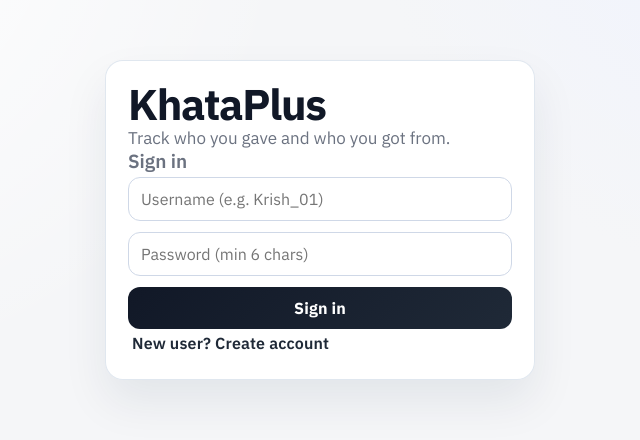
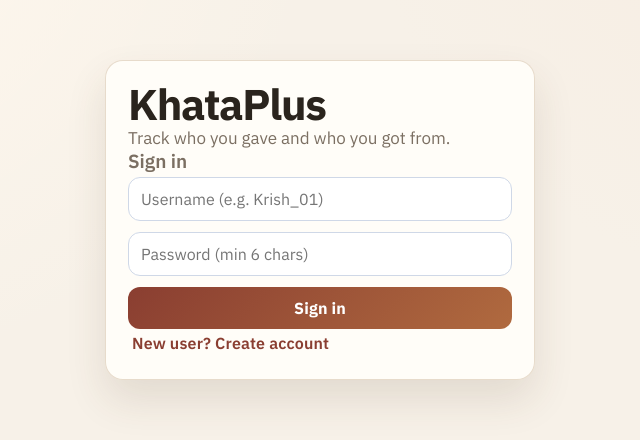
Before and after one commit to ErKrish25/AccountBook, a React (Vite) app in the folder Desktop/PORJECTS/Accountbook/: page / in a window 1280 px wide. Shown: the part 180-620 px from the top of the page, without its empty margins (320-960 px from the left). Built offline with nearby package versions, Linux system fonts and the light colour scheme; no server answers.

Commit message:
Apply warm premium professional app color palette

```diff
--- a/Desktop/PORJECTS/Accountbook/src/styles.css
+++ b/Desktop/PORJECTS/Accountbook/src/styles.css
@@ -1,17 +1,17 @@
 @import url('https://fonts.googleapis.com/css2?family=IBM+Plex+Sans:wght@400;500;600;700&display=swap');
 
 :root {
-  --bg: #f5f6f8;
-  --surface: #ffffff;
-  --surface-soft: #f8fafc;
-  --text: #111827;
-  --text-muted: #6b7280;
-  --border: #e5e7eb;
-  --brand-1: #1f2937;
-  --brand-2: #374151;
-  --success: #0f766e;
-  --danger: #b91c1c;
-  --accent: #2563eb;
+  --bg: #f7f1e8;
+  --surface: #fffdf9;
+  --surface-soft: #f5efe4;
+  --text: #2a241d;
+  --text-muted: #7b6f62;
+  --border: #e5d8c8;
+  --brand-1: #7a3a2f;
+  --brand-2: #b06a3f;
+  --success: #1e7a56;
+  --danger: #ba3434;
+  --accent: #a65a2a;
   --radius-lg: 18px;
   --radius-md: 12px;
 }
@@ -25,8 +25,8 @@ body {
   font-family: 'IBM Plex Sans', 'Avenir Next', 'Segoe UI', sans-serif;
   color: var(--text);
   background:
-    radial-gradient(circle at 10% 10%, #ffffff 0%, transparent 36%),
-    radial-gradient(circle at 90% 0%, #eef2ff 0%, transparent 34%),
+    radial-gradient(circle at 12% 9%, #fff8ee 0%, transparent 36%),
+    radial-gradient(circle at 90% 0%, #f7ece1 0%, transparent 34%),
     var(--bg);
 }
 
@@ -47,11 +47,11 @@ body {
 }
 
 .card {
-  background: rgba(255, 255, 255, 0.94);
-  border: 1px solid rgba(217, 225, 236, 0.8);
+  background: rgba(255, 253, 249, 0.95);
+  border: 1px solid rgba(229, 216, 200, 0.92);
   border-radius: var(--radius-lg);
   padding: 22px;
-  box-shadow: 0 22px 45px rgba(19, 35, 69, 0.08);
+  box-shadow: 0 20px 40px rgba(85, 54, 30, 0.12);
   backdrop-filter: blur(4px);
 }
 
@@ -113,15 +113,15 @@ select {
 input:focus,
 select:focus {
   outline: none;
-  border-color: #7fb49e;
-  box-shadow: 0 0 0 3px rgba(30, 122, 102, 0.15);
+  border-color: #d19b6e;
+  box-shadow: 0 0 0 3px rgba(176, 106, 63, 0.17);
 }
 
 button {
   cursor: pointer;
   border: none;
   padding: 11px 14px;
-  background: linear-gradient(135deg, #111827 0%, #1f2937 100%);
+  background: linear-gradient(135deg, #8a3e31 0%, #b06a3f 100%);
   color: #ffffff;
   font-weight: 700;
   letter-spacing: 0.01em;
@@ -129,7 +129,7 @@ button {
 
 button.link {
   background: transparent;
-  color: #1f2937;
+  color: #8a3e31;
   padding: 4px;
   font-weight: 600;
 }
@@ -153,13 +153,13 @@ button.link {
 .home-top {
   background:
     radial-gradient(circle at 85% 15%, rgba(255, 255, 255, 0.18) 0%, transparent 32%),
-    linear-gradient(140deg, #1f2937 0%, #2b3646 52%, #374151 100%);
+    linear-gradient(140deg, #7a3a2f 0%, #9b5535 45%, #b06a3f 100%);
   color: #ffffff;
   padding: 17px 15px 18px;
   border-bottom-left-radius: 24px;
   border-bottom-right-radius: 24px;
   box-shadow:
-    0 14px 34px rgba(17, 24, 39, 0.26),
+    0 14px 34px rgba(122, 58, 47, 0.35),
     inset 0 -1px 0 rgba(255, 255, 255, 0.15);
 }
 
@@ -183,7 +183,7 @@ button.link {
   border-radius: 16px;
   overflow: hidden;
   color: #52617d;
-  box-shadow: 0 10px 24px rgba(17, 24, 39, 0.12);
+  box-shadow: 0 10px 24px rgba(122, 74, 36, 0.16);
 }
 
 .summary-stats {
@@ -233,7 +233,7 @@ button.link {
   background: transparent;
   border: none;
   padding: 6px;
-  color: var(--brand-2);
+  color: #9b5535;
   font-size: 16px;
 }
 
@@ -269,7 +269,7 @@ button.link {
   width: 42px;
   height: 42px;
   border-radius: 999px;
-  background: linear-gradient(140deg, #4b5563 0%, #6b7280 100%);
+  background: linear-gradient(140deg, #9b5535 0%, #c98755 100%);
   color: #ffffff;
   display: grid;
   place-items: center;
@@ -361,11 +361,11 @@ button.link {
   z-index: 14;
   border-radius: 999px;
   padding: 11px 22px;
-  background: linear-gradient(135deg, #0f172a 0%, #1e293b 100%);
+  background: linear-gradient(135deg, #8f3a32 0%, #ba3434 100%);
   color: #ffffff;
   font-size: 16px;
   font-weight: 800;
-  box-shadow: 0 12px 24px rgba(15, 23, 42, 0.34);
+  box-shadow: 0 12px 24px rgba(143, 58, 50, 0.34);
 }
 
 .ledger-detail {
@@ -376,10 +376,10 @@ button.link {
 .detail-top {
   background:
     radial-gradient(circle at 80% 10%, rgba(255, 255, 255, 0.16) 0%, transparent 30%),
-    linear-gradient(140deg, #1f2937 0%, #2b3646 52%, #374151 100%);
+    linear-gradient(140deg, #7a3a2f 0%, #9b5535 45%, #b06a3f 100%);
   padding: 13px 11px 15px;
   box-shadow:
-    0 12px 26px rgba(17, 24, 39, 0.24),
+    0 12px 26px rgba(122, 58, 47, 0.3),
     inset 0 -1px 0 rgba(255, 255, 255, 0.14);
 }
 
@@ -582,7 +582,7 @@ button.link {
 }
 
 .get-action-btn {
-  background: linear-gradient(135deg, #0f766e 0%, #0d9488 100%);
+  background: linear-gradient(135deg, #1e7a56 0%, #2e9b70 100%);
 }
 
 .entry-edit-overlay {
```
